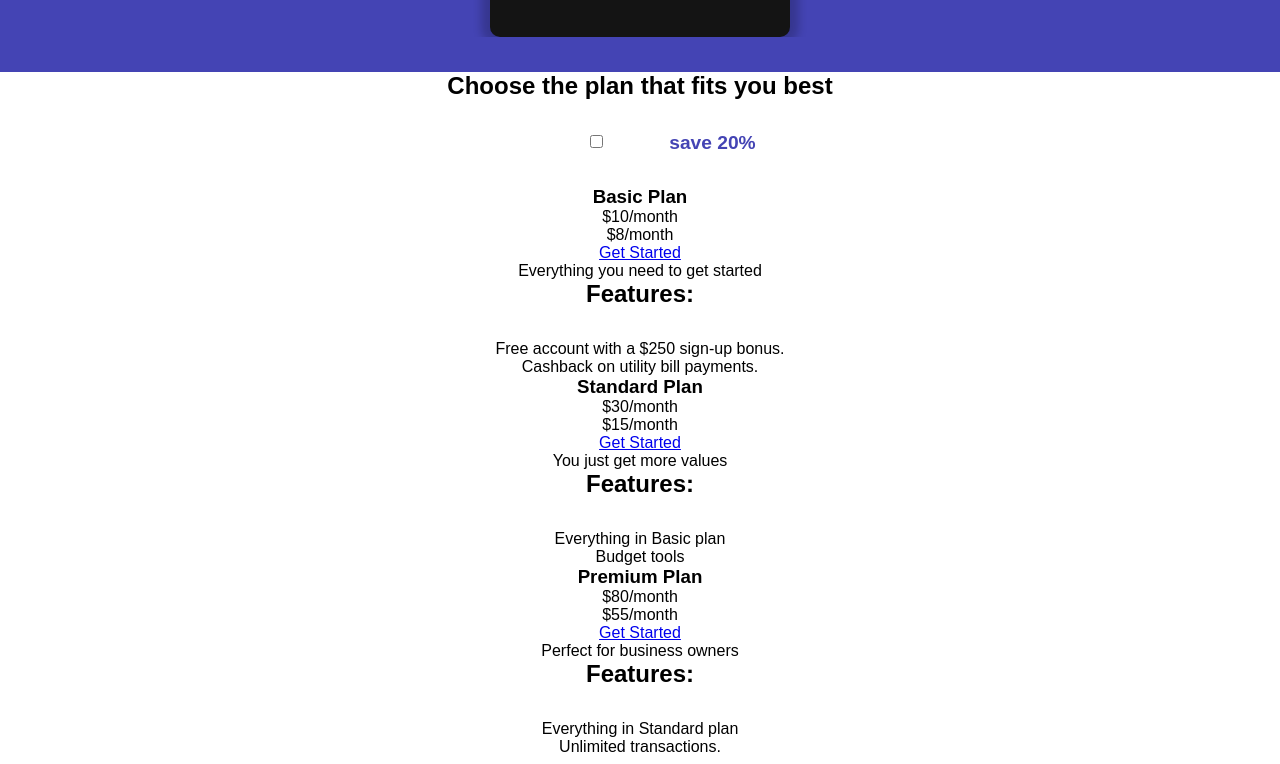
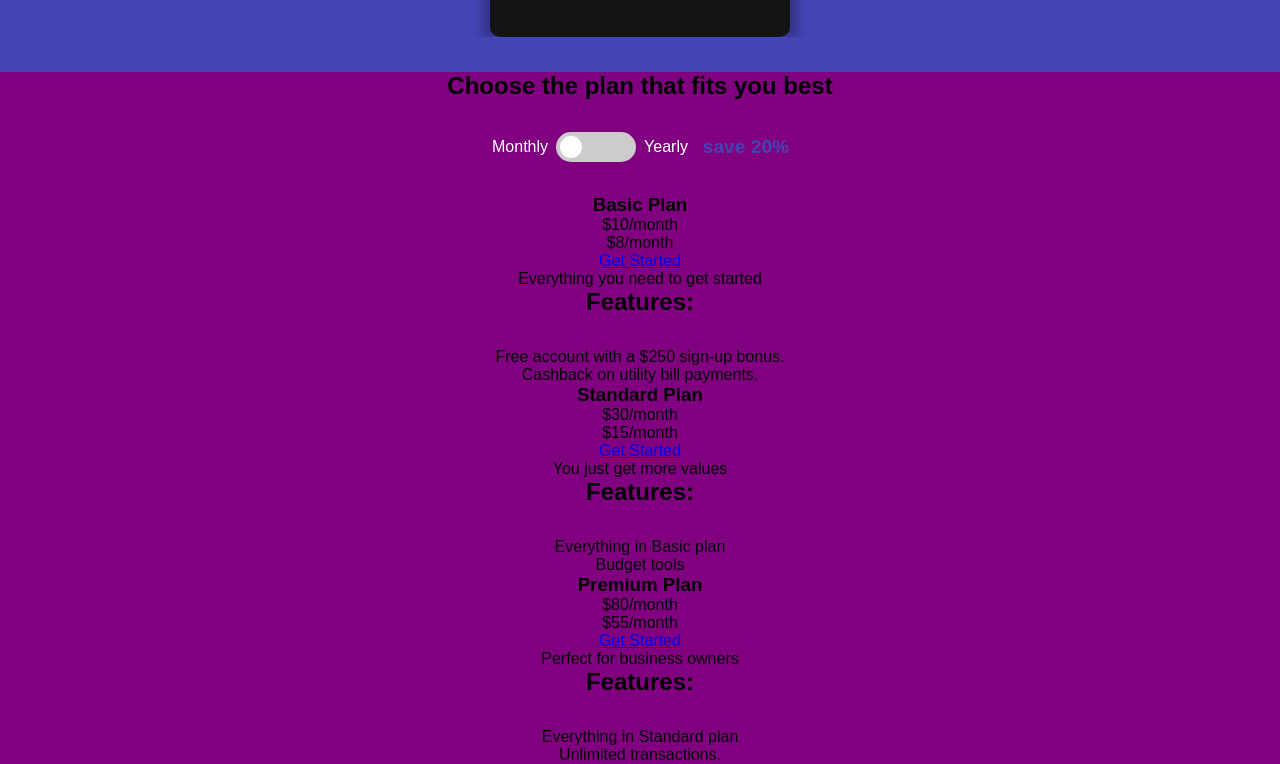
Before and after one commit to kydallaboutlearning/Html4me, a plain HTML site: page index.html in a window 1280 px wide. Shown: the part 1818-2582 px from the top of the page. Drawn offline with Linux system fonts and the light colour scheme.

Commit message:
Refact(style): Added the slider, with pseudocode before , to the button

```diff
--- a/style.css
+++ b/style.css
@@ -427,6 +427,7 @@
   text-align: center;
   z-index: 1;
   padding: 1 2rem;
+  background: purple;
 }
 
 .pricing h2 {
@@ -463,3 +464,40 @@
   font-size: 1.2rem;
   font-weight: bold;
 }
+
+.switch {
+  position: relative;
+  display: inline-block;
+  width: 80px;
+  height: 30px;
+}
+
+.switch input {
+  opacity: 0;
+  width: 0;
+  height: 0;
+}
+
+.slider {
+  position: absolute;
+  cursor: pointer;
+  top: 0;
+  left: 0;
+  right: 0;
+  bottom: 0;
+  background-color: #ccc;
+  transition: 0.4s;
+  border-radius: 30px;
+}
+
+.slider:before {
+  position: absolute;
+  content: "";
+  height: 22px;
+  width: 22px;
+  left: 4px;
+  bottom: 4px;
+  background-color: #fff;
+  border-radius: 50%;
+  transition: 0.4s;
+}
```
